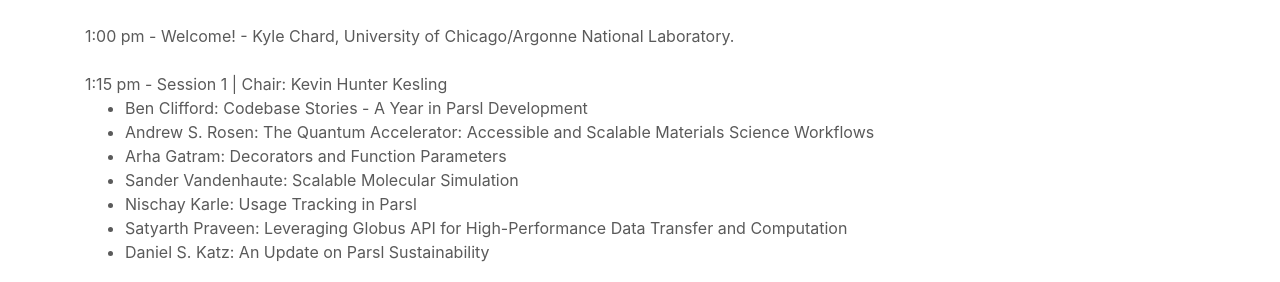
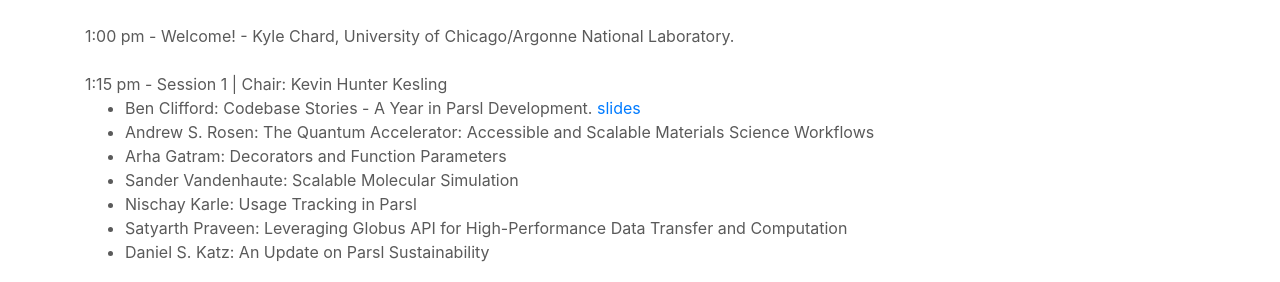
Before and after one commit to Parsl/parsl.github.io, a Jekyll site: the page built from parslfest/parslfest2024.html, in a window 1280 px wide and 900 px high, scrolled down 1476 px. Shown: the part 162-444 px from the top of the window. Built offline with Jekyll 4.4.1, drawn with Linux system fonts in a browser that asks for light colours.

Commit message:
add ben slides link

```diff
--- a/parslfest/parslfest2024.html
+++ b/parslfest/parslfest2024.html
@@ -116,7 +116,7 @@
 
       1:15 pm - Session 1 | Chair: Kevin Hunter Kesling
       <ul>
-	<li>Ben Clifford: Codebase Stories - A Year in Parsl Development</li>
+	<li>Ben Clifford: Codebase Stories - A Year in Parsl Development. <a href="https://docs.google.com/presentation/d/18Oxi3gyEsFTNuHL0dsA2q2D1bUuO9FLK2E-_yrb_e44/edit?usp=sharing">slides</a></li>
 	<li>Andrew S. Rosen: The Quantum Accelerator: Accessible and Scalable Materials Science Workflows</li>
 	<li>Arha Gatram: Decorators and Function Parameters</li>
 	<li>Sander Vandenhaute: Scalable Molecular Simulation</li>
```
